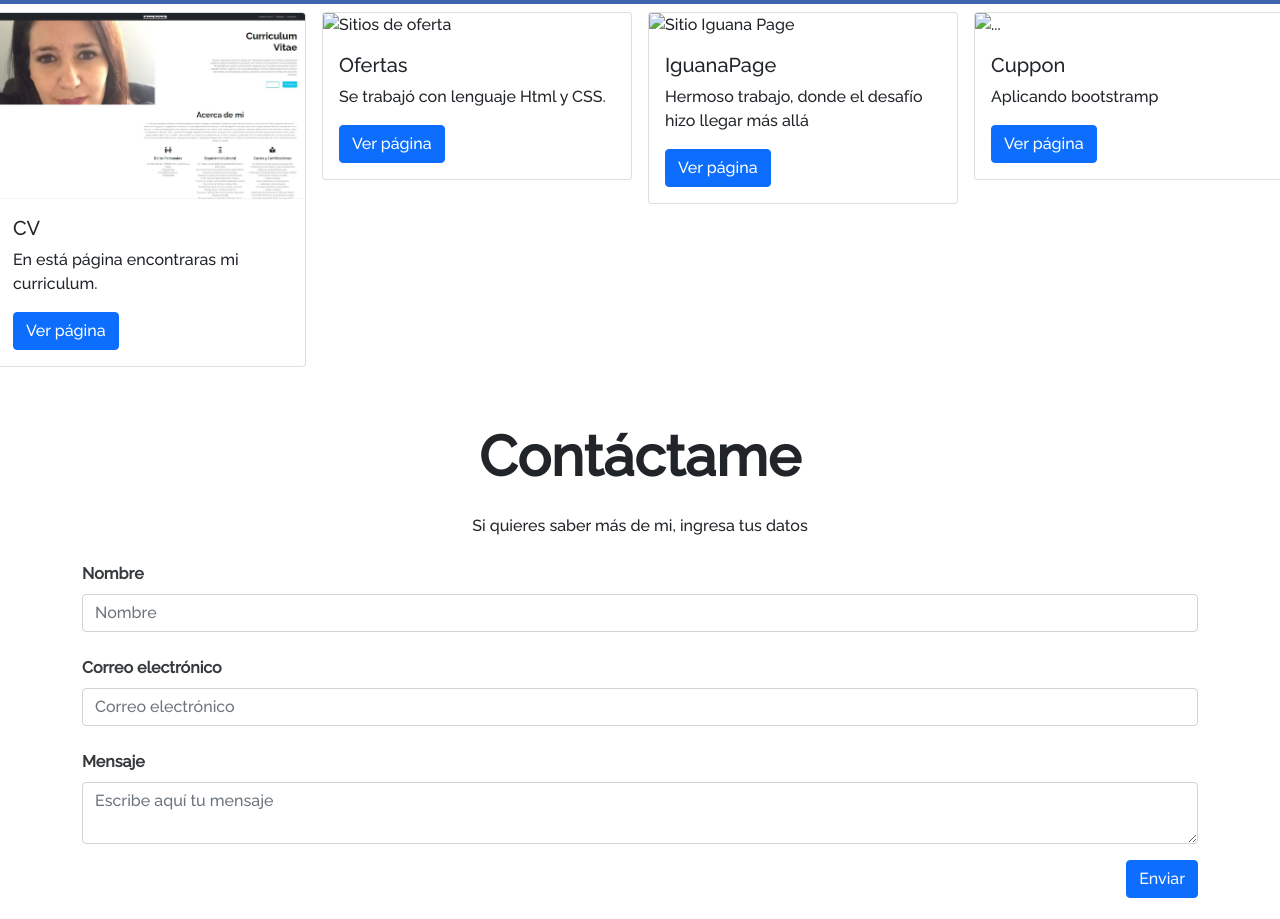
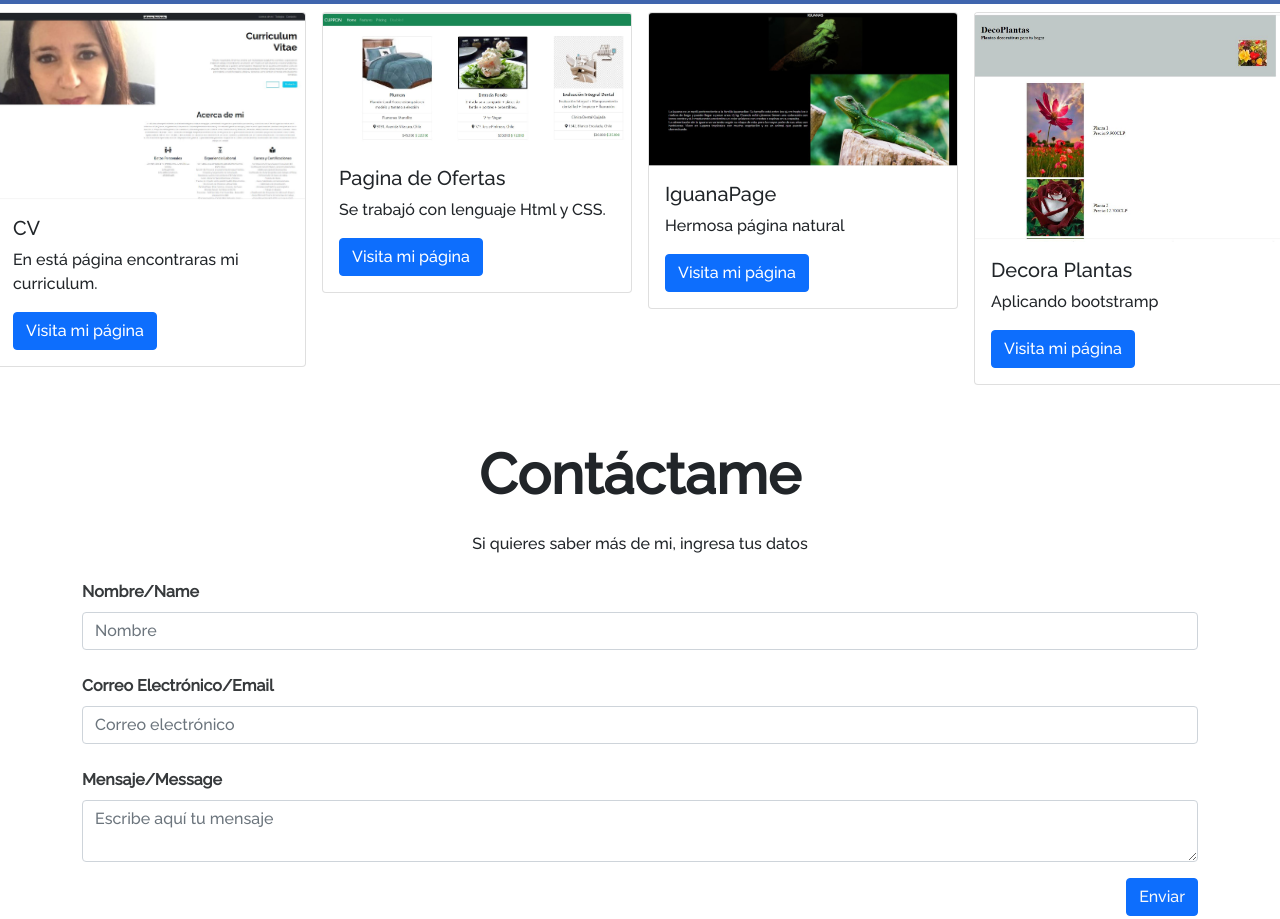
Before and after one commit to loreto2888/loreto2888.github.io, a plain HTML site: page portafolio/portafolio.html in a window 1280 px wide. Shown: the part 380-1299 px from the top of the page. Drawn offline with nearby package versions, Linux system fonts and the light colour scheme.

```diff
--- a/portafolio/portafolio.html
+++ b/portafolio/portafolio.html
@@ -70,37 +70,37 @@
                 <div class="card-body">
                     <h5 class="card-title">CV</h5>
                     <p class="card-text">En está página encontraras mi curriculum.</p>
-                    <a href="../cv/index.html" class="btn btn-primary">Ver página</a>
+                    <a href="../cv/index.html" class="btn btn-primary">Visita mi página</a>
                 </div>
             </div>
         </div>
         <div class="col-12 col-sm-3 p-2 ">
             <div class="card">
-                <img src="../cuppon/assets/img/" class="card-img-top" alt="Sitios de oferta">
+                <img src="../portafolio/assets/img/cuppon.JPG" class="card-img-top" alt="Sitios de oferta">
                 <div class="card-body">
-                    <h5 class="card-title">Ofertas</h5>
+                    <h5 class="card-title">Pagina de Ofertas</h5>
                     <p class="card-text">Se trabajó con lenguaje Html y CSS.</p>
-                    <a href="../primer-landing/primer-landing.html" class="btn btn-primary">Ver página</a>
+                    <a href="../cuppon/cuppon.html" class="btn btn-primary">Visita mi página</a>
                 </div>
             </div>
         </div>
         <div class="col-12 col-sm-3 p-2 ">
             <div class="card ">
-                <img src="./assets/imgs/Iguanapage.png" class="card-img-top " alt="Sitio Iguana Page">
+                <img src="../portafolio/assets/img/iguana.JPG" class="card-img-top " alt="Sitio Iguana Page">
                 <div class="card-body">
                     <h5 class="card-title">IguanaPage</h5>
-                    <p class="card-text">Hermoso trabajo, donde el desafío hizo llegar más allá </p>
-                    <a href="./iguana-page/index.html" class="btn btn-primary">Ver página</a>
+                    <p class="card-text">Hermosa página natural </p>
+                    <a href="../iguana-page/iguana-page.html" class="btn btn-primary">Visita mi página</a>
                 </div>
             </div>
         </div>
         <div class="col-12 col-sm-3 p-2 ">
             <div class="card ">
-                <img src="./assets/imgs/cuppon.png" class="card-img-top" alt="...">
+                <img src="../portafolio/assets/img/DecoPlantas.JPG" class="card-img-top" alt="...">
                 <div class="card-body">
-                    <h5 class="card-title">Cuppon</h5>
+                    <h5 class="card-title">Decora Plantas</h5>
                     <p class="card-text">Aplicando bootstramp</p>
-                    <a href="./cuppon/Index.html" class="btn btn-primary">Ver página</a>
+                    <a href="../primer-landing/primer-landing.html" class="btn btn-primary">Visita mi página</a>
                 </div>
             </div>
         </div>
@@ -117,18 +117,18 @@
 
 
             <div class="form-group mb-4">
-                <label class="mb-2">Nombre</label>
+                <label class="mb-2">Nombre/Name</label>
                 <input class="form-control" placeholder="Nombre">
             </div>
 
             <div class="form-group mb-4">
-                <label class="mb-2">Correo electrónico</label>
+                <label class="mb-2">Correo Electrónico/Email</label>
                 <input class="form-control" placeholder="Correo electrónico" />
             </div>
 
 
             <div class="form-group">
-                <label class="mb-2">Mensaje</label>
+                <label class="mb-2">Mensaje/Message</label>
                 <textarea class="form-control" placeholder="Escribe aquí tu mensaje"></textarea>
             </div>
 
```
